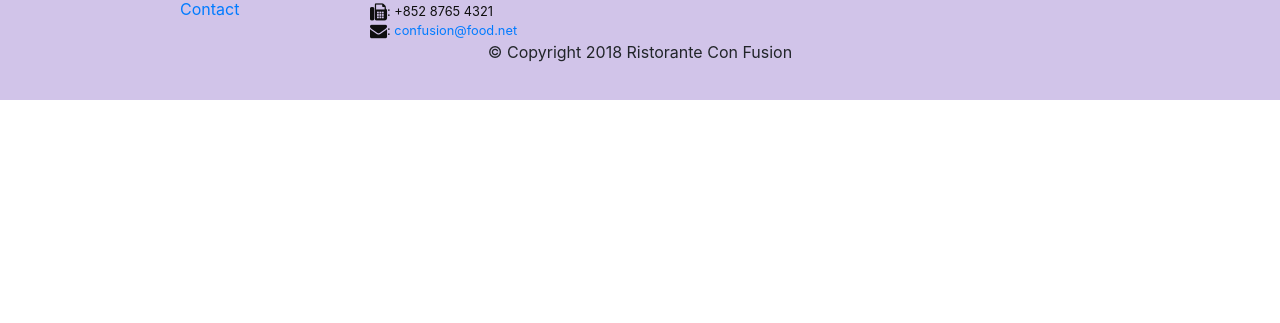
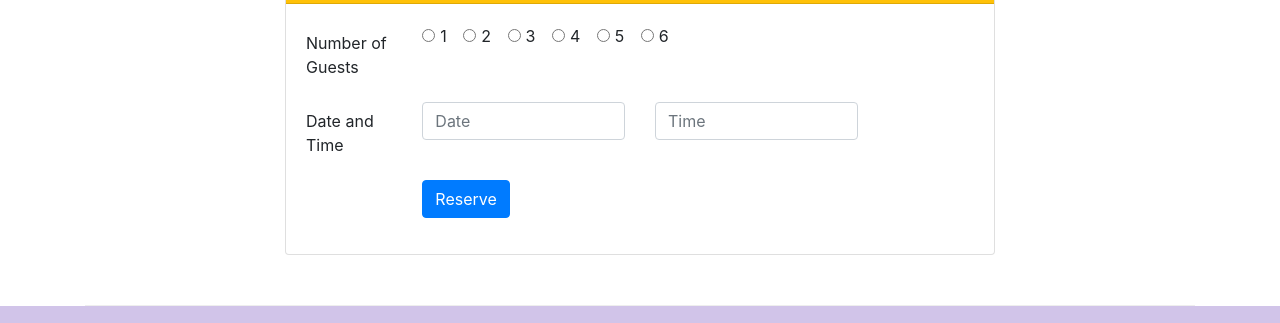
Before and after one commit to AkshaySB2000/Coursera_Full_Stack, a website: page index.html in a window 1280 px wide. Shown: the part 1640-1963 px from the top of the page. Before the commit the page ends 1740 px from the top, so only its background shows below. Drawn offline with nearby package versions, Linux system fonts and the light colour scheme.

Commit message:
Assignment 2

```diff
--- a/index.html
+++ b/index.html
@@ -35,12 +35,15 @@
     <header class="jumbotron">
         <div class="container">
             <div class="row row-header">
-                <div class="col-12 col-sm-9">
+                <div class="col-12 col-sm-6">
                     <h1>Ristorante con Fusion</h1>
                     <p>We take inspiration from the World's best cuisines, and create a unique fusion experience. Our lipsmacking creations will tickle your culinary senses!</p>
                 </div>
+                <div class="col-12 col-sm-3 align-self-center">
+                    <img src="img/logo.png" class="img-fluid">
+                </div>
                 <div class="col-12 col-sm align-self-center">
-                    <img src="img/logo.png" class="img-fluid">
+                    <a class="btn btn-primary btn-warning btn-lg btn-block" href="#Reserve">Reserve Table</button></a>
                 </div>
             </div>
         </div>
@@ -72,8 +75,17 @@
                 <h3>This Month's Promotions</h3>
             </div>
             <div class="col col-sm col-md">
-                <h2>Weekend Grand Buffet</h2>
-                <p>Featuring mouthwatering combinations with a choice of five different salads, six enticing appetizers, six main entrees and five choicest desserts. Free flowing bubbly and soft drinks. All for just $19.99 per person </p>
+                <div class="media">
+                    <div class="media-body">
+                        <h2 class="mt-0">Weekend Grand Buffet <span class="badge badge-danger">NEW</span></h2>
+                        <p class="d-none d-sm-block">Featuring mouthwatering combinations with a choice of five different salads,
+                            six enticing appetizers, six main entrees and five choicest desserts. Free flowing bubbly and soft
+                            drinks. All for just $19.99 per person.
+                        </p>
+                    </div>
+                    <img class="d-flex ml-3 img-thumbnail align-self-center"
+                            src="img/buffet.png" alt="Weekend Grand Buffet">
+                </div>
             </div>
         </div>
 
@@ -93,6 +105,60 @@
                             whos-who in the culinary world, he specializes in
                             creating mouthwatering Indo-Italian fusion experiences.
                         </p>
+                    </div>
+                </div>
+            </div>
+        </div>
+        <div class="row row-content align-items-center" id="Reserve">
+            <div class="col-12 col-sm-8 offset-sm-2">
+                <div class="card">
+                    <h3 class="card-header bg-warning text-white">Reserve a Table</h3>
+                    <div class="card-body">
+                        <form>
+                            <div class="form-group row">
+                                <label for="numguests" class="col-md-2 col-form-label">Number of Guests</label>
+                                <div class="col-md-10">
+                                    <div class="form-check form-check-inline">
+                                        <input class="form-check-input" type="radio" name="numguests" id="inlineRadio1" value="option1">
+                                        <label class="form-check-label" for="inlineRadio1">1</label>
+                                    </div>
+                                    <div class="form-check form-check-inline">
+                                        <input class="form-check-input" type="radio" name="numguests" id="inlineRadio2" value="option2">
+                                        <label class="form-check-label" for="inlineRadio2">2</label>
+                                    </div>
+                                    <div class="form-check form-check-inline">
+                                        <input class="form-check-input" type="radio" name="numguests" id="inlineRadio3" value="option3">
+                                        <label class="form-check-label" for="inlineRadio3">3</label>
+                                    </div>
+                                    <div class="form-check form-check-inline">
+                                        <input class="form-check-input" type="radio" name="numguests" id="inlineRadio4" value="option4">
+                                        <label class="form-check-label" for="inlineRadio4">4</label>
+                                    </div>
+                                    <div class="form-check form-check-inline">
+                                        <input class="form-check-input" type="radio" name="numguests" id="inlineRadio5" value="option5">
+                                        <label class="form-check-label" for="inlineRadio5">5</label>
+                                    </div>
+                                    <div class="form-check form-check-inline">
+                                        <input class="form-check-input" type="radio" name="numguests" id="inlineRadio6" value="option6">
+                                        <label class="form-check-label" for="inlineRadio6">6</label>
+                                    </div>
+                                </div>
+                            </div>
+                            <div class="form-group row">
+                                <label for="datetime" class="col-md-2 col-form-label">Date and Time</label>
+                                <div class="col-12 col-sm-4">
+                                    <input type="text" class="form-control" name="date" id="date" placeholder="Date">
+                                </div>
+                                <div class="col-12 col-sm-4">
+                                    <input type="text" class="form-control" name="time" id="time" placeholder="Time">
+                                </div>
+                            </div>
+                            <div class="form-group row">
+                                <div class="offset-md-2 col-md-10">
+                                    <button type="submit" class="btn btn-primary">Reserve</button>
+                                </div>
+                            </div>
+                        </form>
                     </div>
                 </div>
             </div>
```
